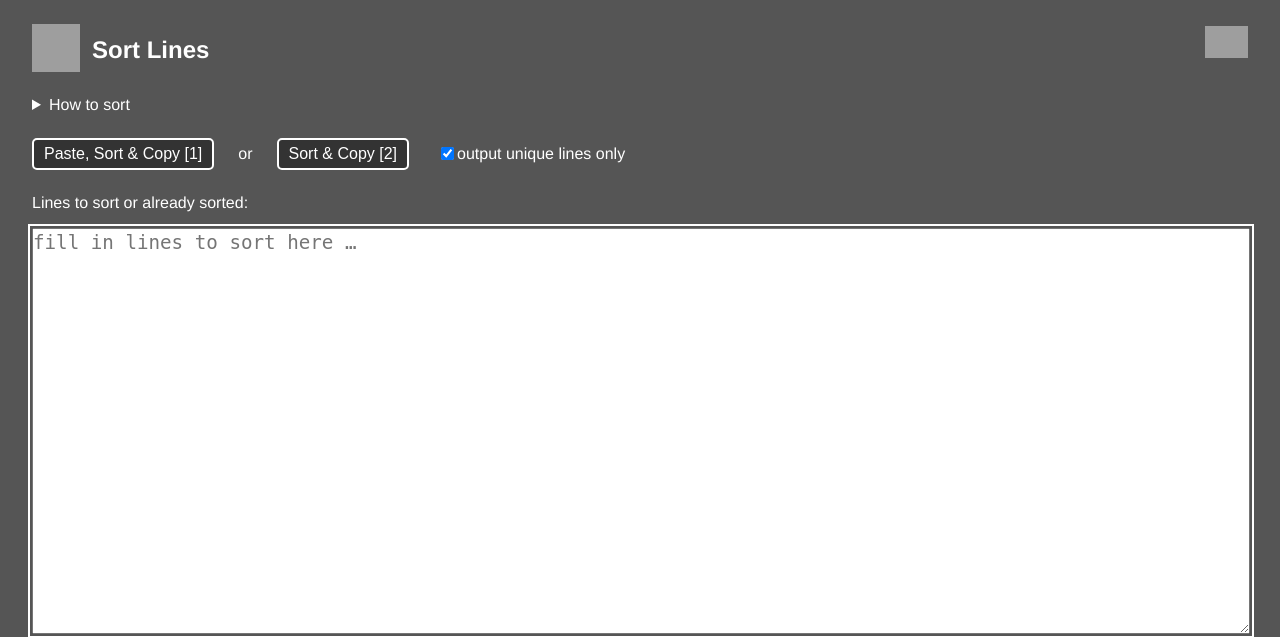
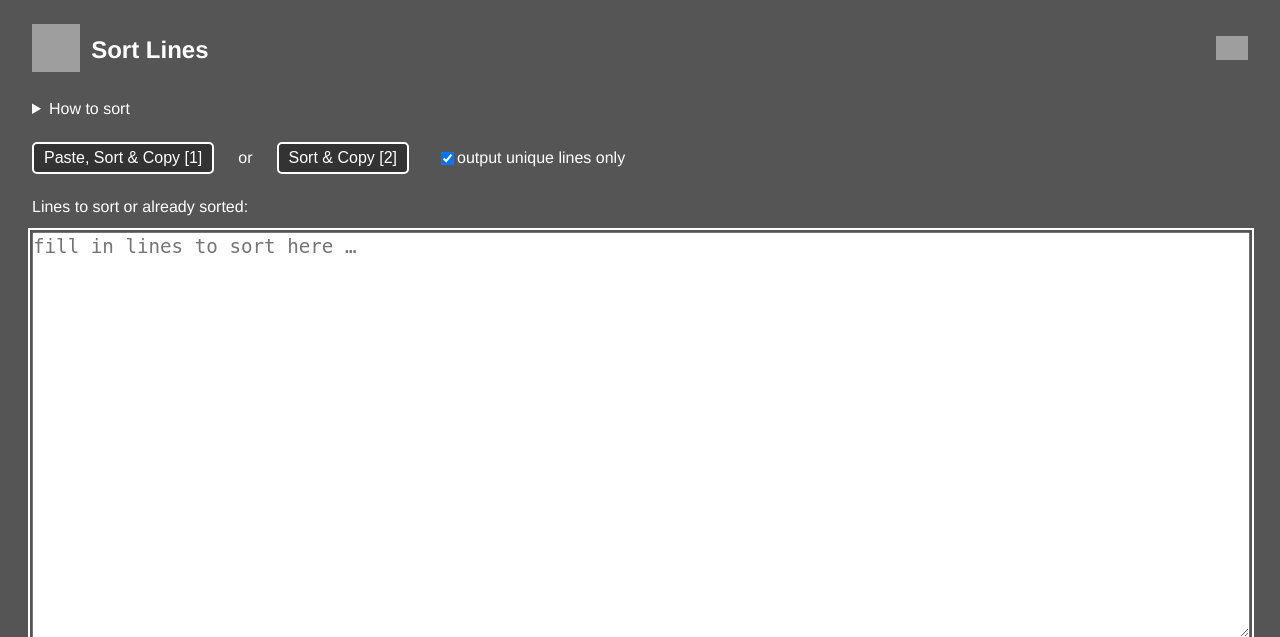
Before and after one commit to SimpelMe/sort-lines, a PHP site: page / in a window 1280 px wide. Shown: the top 637 px of the page. Run offline with PHP 8.4, Linux system fonts and the light colour scheme; grey boxes are pictures that could not be loaded.

Commit message:
refact header
Signed-off-by: Conrad Zelck <git@simpel.cc>

```diff
--- a/index.html
+++ b/index.html
@@ -14,10 +14,10 @@
 <body onKeyDown="keys(event,'d')" onKeyUp="keys(event,'u')">
   <header>
     <nav>
+      <a id="logo" class="cursordefault" href="/"><img src="../Simpel.png" alt="simpel icon" height="48" width="48" title="simpel.cc" aria-label="go to simpel dot c c"></a>
       <h1>Sort Lines</h1>
-      <a id="logo" class="cursordefault" href="/"><img src="../Simpel.png" alt="simpel icon" height="48" width="48" title="simpel.cc" aria-label="go to simpel dot c c"></a>
       <a id="github" href="https://github.com/SimpelMe/sort-lines" target="_blank" rel="noopener noreferrer" title="watch source code" aria-label="go to source code at github dot com">
-        <img id="github-cat" src="../github-cat-white.png" alt="github logo">
+        <img id="github-cat" src="../github.svg" alt="github logo">
       </a>
     </nav>
   </header>
--- a/style.css
+++ b/style.css
@@ -38,26 +38,27 @@ a {
   text-decoration: none;
 }
 
-h1 {
-  padding-left: 60px;
-  line-height: 52px;
-  margin-top: 3vmin;
+header {
+  margin-bottom: 1.5em;
 }
 
-#logo {
-  float: left;
-  position: absolute;
-  top: 3vmin;
+nav {
+  display: flex;
+  align-items: center;
+  column-gap: 0.7em;
+}
+
+h1 {
+  font-size: 1.5em;
+  margin: 0;
 }
 
 #github {
-  position: absolute;
-  top: 3.3vmin;
-  right: 4vmin;
+  margin-left: auto;
 }
 
 #github-cat {
-  height: 4vh;
+  height: 1.5em;
 }
 
 .flex {
```
